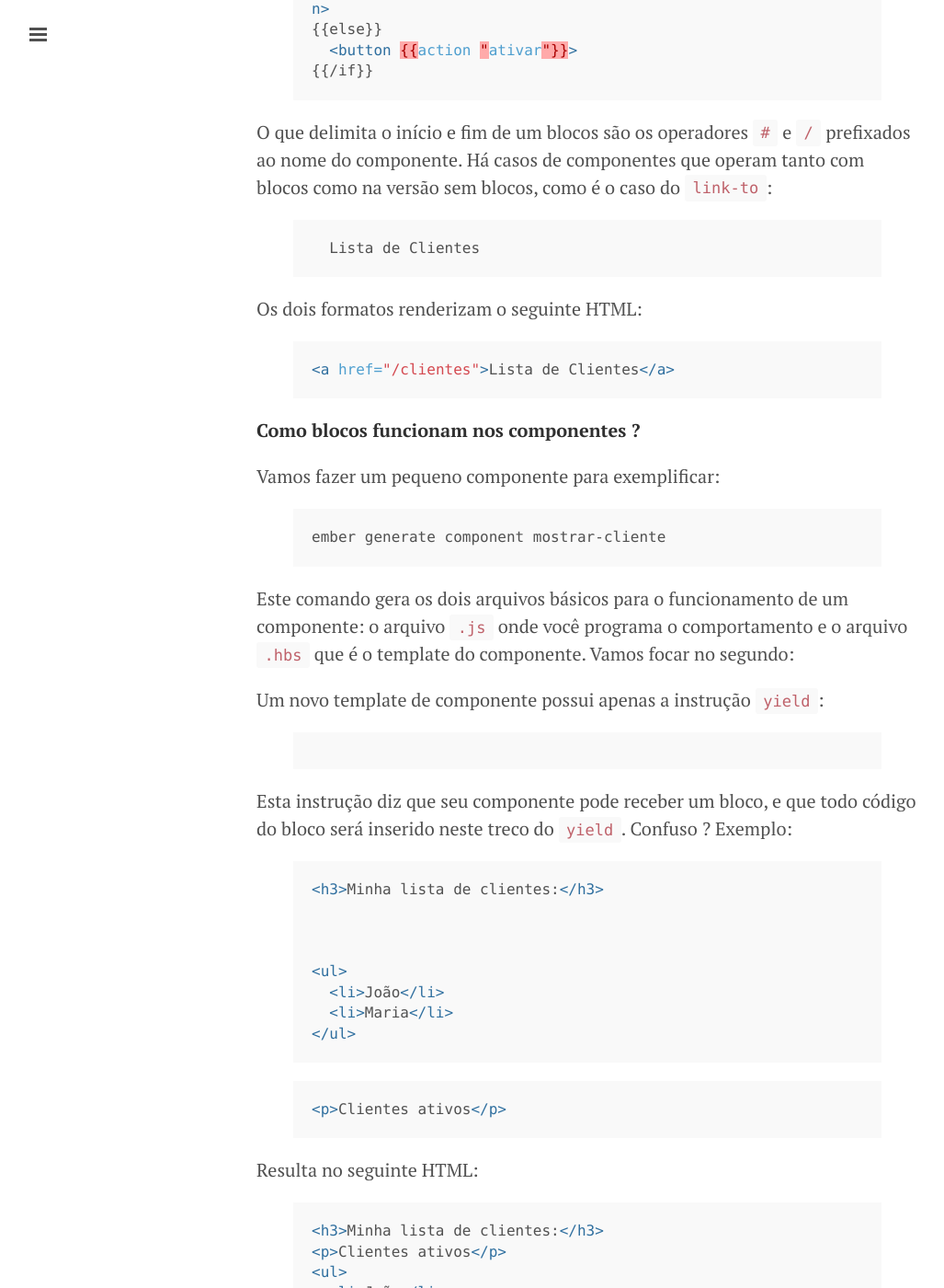
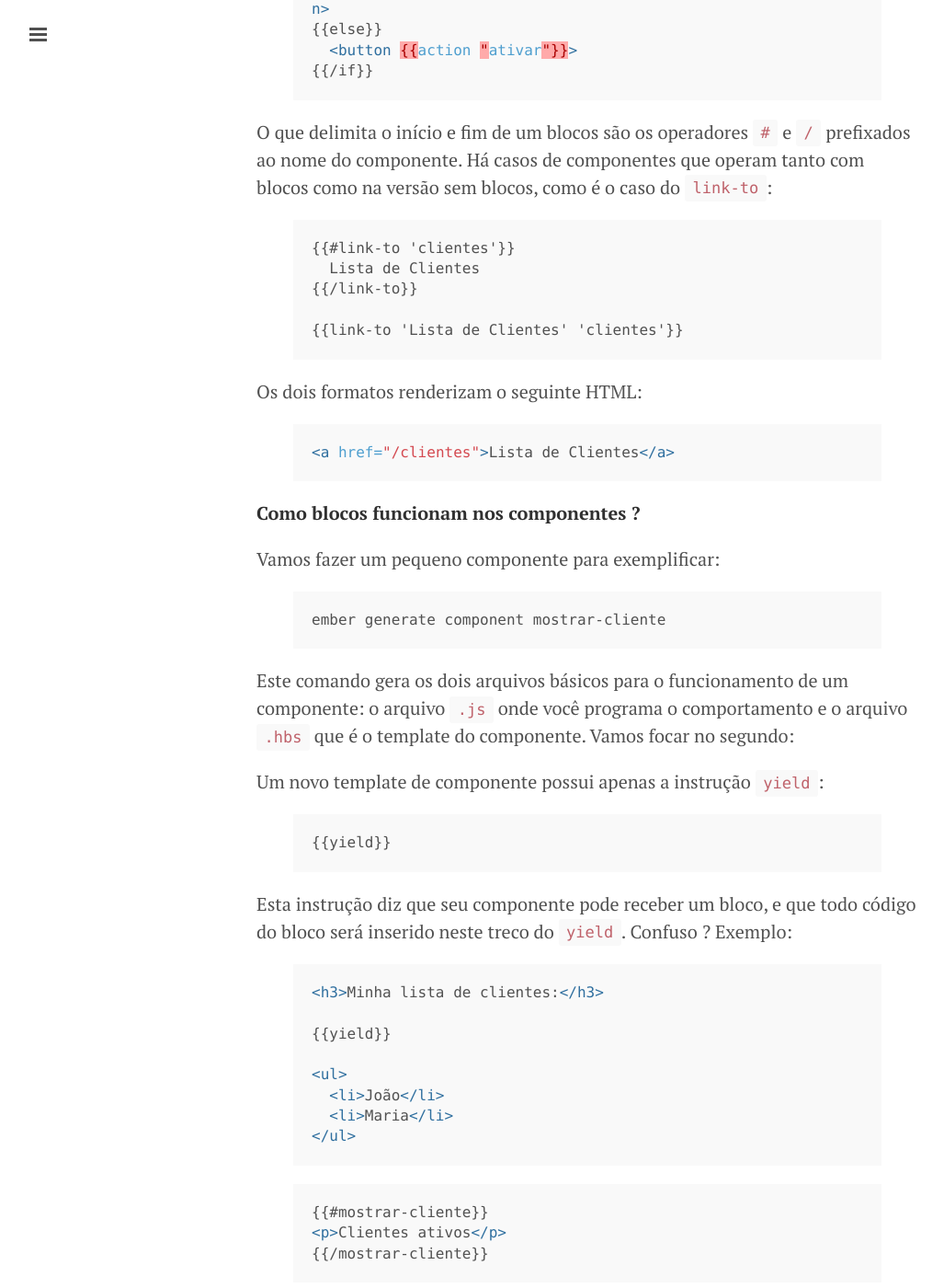
Before and after one commit to leandrocp/leandrocp.github.io, a Jekyll site: the page built from _posts/2015-10-23-entendendo-blocos-ember.md, in a window 1280 px wide and 1400 px high, scrolled down 378 px. Shown: the whole window at 92% size, without its empty margins (1-1028 px from the left). Built offline with Jekyll 4.4.1, drawn with Linux system fonts in a browser that asks for light colours; Markdown is read by kramdown in place of the engine named in the settings; comment, search, counter and statistics services are not loaded.

Commit message:
Update 2015-10-23-entendendo-blocos-ember.md

```diff
--- a/_posts/2015-10-23-entendendo-blocos-ember.md
+++ b/_posts/2015-10-23-entendendo-blocos-ember.md
@@ -18,12 +18,14 @@ Componentes e helpers utilizados nas views do Ember podem receber blocos, como
 O que delimita o início e fim de um blocos são os operadores `#` e `/` prefixados ao nome do componente.
 Há casos de componentes que operam tanto com blocos como na versão sem blocos, como é o caso do `link-to`:
 
-{% highlight javascript %}
+{% highlight html %}
+{% raw %}
 {{#link-to 'clientes'}}
   Lista de Clientes
 {{/link-to}}
 
 {{link-to 'Lista de Clientes' 'clientes'}}
+{% endraw %}
 {% endhighlight %}
 
 Os dois formatos renderizam o seguinte HTML:
@@ -46,12 +48,15 @@ o arquivo `.js` onde você programa o comportamento e o arquivo `.hbs` que é o
 Um novo template de componente possui apenas a instrução `yield`:
 
 {% highlight html %}
+{% raw %}
 {{yield}}
+{% endraw %}
 {% endhighlight %}
 
 Esta instrução diz que seu componente pode receber um bloco, e que todo código do bloco será inserido neste treco do `yield`. Confuso ? Exemplo:
 
 {% highlight html %}
+{% raw %}
 <h3>Minha lista de clientes:</h3>
 
 {{yield}}
@@ -60,12 +65,15 @@ Esta instrução diz que seu componente pode receber um bloco, e que todo códig
   <li>João</li>
   <li>Maria</li>
 </ul>
+{% endraw %}
 {% endhighlight %}
 
 {% highlight html %}
+{% raw %}
 {{#mostrar-cliente}}
 <p>Clientes ativos</p>
 {{/mostrar-cliente}}
+{% endraw %}
 {% endhighlight %}
 
 Resulta no seguinte HTML:
@@ -84,5 +92,7 @@ Repare que o `mostra-cliente` foi chamado com `#` e `/`, ou seja, foi passado um
 Mas nem sempre seu componente precisa aceitar blocos, portanto é seguro remover o `yield` e assim você pode chamar seu componente pela forma simplificada sem passar um bloco:
 
 {% highlight html %}
+{% raw %}
 {{mostrar-cliente}}
+{% endraw %}
 {% endhighlight %}
```
